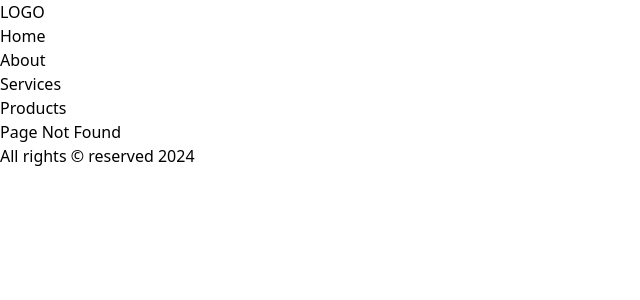
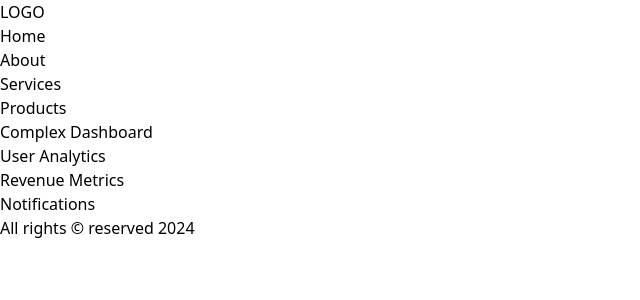
Before and after one commit to Scorti-Paul/nextjs-tuts, a Next.js app: page /complex-dashboard in a window 1280 px wide. Before the commit this address had no page. Shown: the top 300 px of the page, without its empty margins (0-640 px from the left). Built offline with nearby package versions, Linux system fonts and the light colour scheme.

Commit message:
complex dashboard

```diff
--- /dev/null
+++ b/src/app/(pages)/complex-dashboard/page.tsx
@@ -0,0 +1,7 @@
+import React from 'react'
+
+export default function ComplexDashboard() {
+  return (
+    <div>Complex Dashboard</div>
+  )
+}
```
